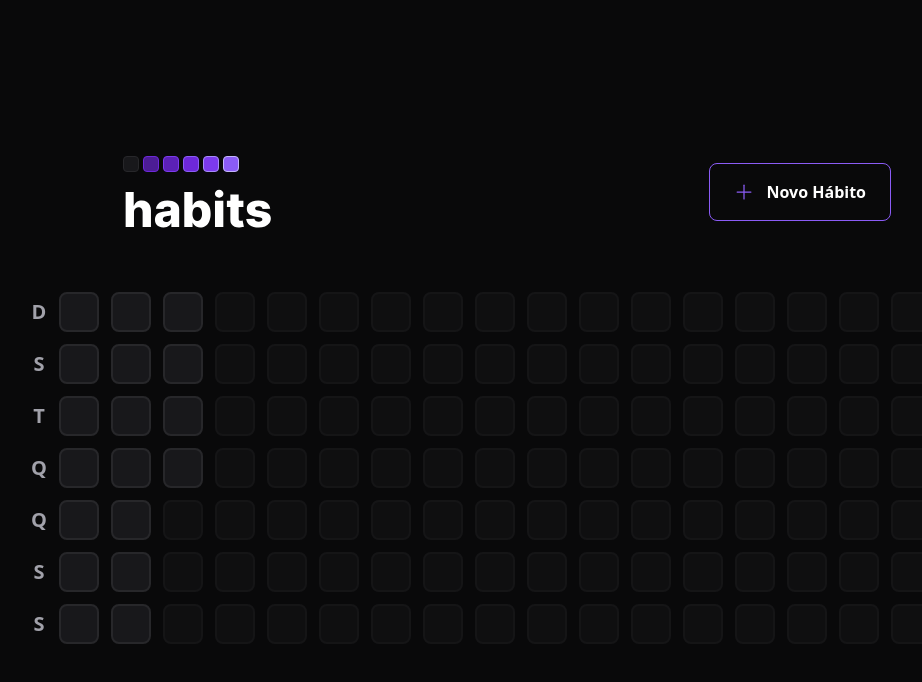
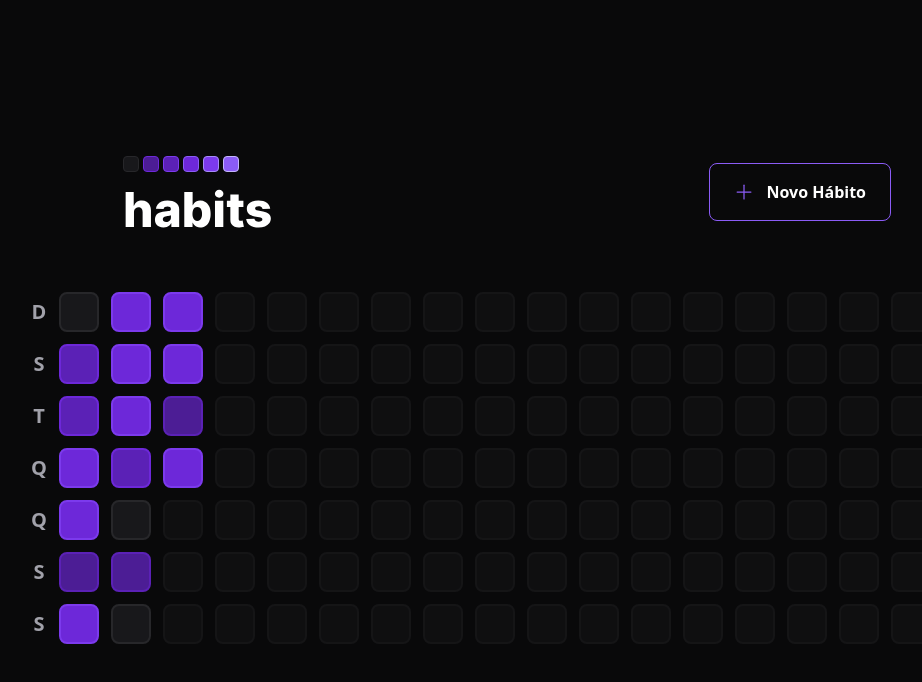
Before and after one commit to kelvinteixeira/NLW-setup-web, a React (Vite) app: page / in a window 1280 px wide. Shown: the top 682 px of the page, without its empty margins (133-1055 px from the left). Built offline with nearby package versions, Linux system fonts and the light colour scheme.

Commit message:
feat(ProgressBar): Adicionado logica de estilização mediante progresso

```diff
--- a/package.json
+++ b/package.json
@@ -12,6 +12,7 @@
     "@radix-ui/react-dialog": "^1.0.2",
     "@radix-ui/react-popover": "^1.0.3",
     "autoprefixer": "^10.4.13",
+    "clsx": "^1.2.1",
     "dayjs": "^1.11.7",
     "phosphor-react": "^1.4.1",
     "postcss": "^8.4.21",
--- a/src/component/HabitDay.tsx
+++ b/src/component/HabitDay.tsx
@@ -1,17 +1,34 @@
 import * as Popover from '@radix-ui/react-popover';
+import clsx from 'clsx';
 import { ProgressBar } from './ProgressBar';
 
-export function HabitDay() {
+type HabitDayProps = {
+  completed: number;
+  amount: number;
+}
+
+export function HabitDay(props: HabitDayProps) {
+
+  const completedPercentage = Math.round((props.completed / props.amount) * 100)
+
   return (
     <Popover.Root>
-      <Popover.Trigger className="w-10 h-10 bg-zinc-900 border-2 border-zinc-800 rounded-lg" />
+      <Popover.Trigger className={clsx("w-10 h-10 border-2 rounded-lg", {
+        "bg-zinc-900 border-zinc-800" : completedPercentage === 0,
+        "bg-violet-900 border-violet-800" : completedPercentage > 0 && completedPercentage < 20,
+        "bg-violet-800 border-violet-700" : completedPercentage >= 20 && completedPercentage < 40,
+        "bg-violet-700 border-violet-600" : completedPercentage >= 40 && completedPercentage < 60,
+        "bg-violet-600 border-violet-500" : completedPercentage >= 60 && completedPercentage < 80,
+        "bg-violet-500 border-violet-400" : completedPercentage >= 80,
+      })}
+      />
 
       <Popover.Portal>
         <Popover.Content className='min-w-[320px] p-6 rounded-2xl bg-zinc-900 flex flex-col'>
           <span className="font-semibold text-zinc-400" >Dia da semana</span>
           <span className='mt-1 font=extrabold leading-tight text-3xl'> Data</span>
 
-          <ProgressBar progress={40} />
+          <ProgressBar progress={completedPercentage} />
 
           <Popover.Arrow width={16} height={8} className='fill-zinc-900' />
         </Popover.Content>
--- a/src/component/SummaryTable.tsx
+++ b/src/component/SummaryTable.tsx
@@ -23,7 +23,13 @@
 
       <div className="grid grid-rows-7 grid-flow-col gap-3">
         {summaryDates.map(date => {
-          return <HabitDay key={date.toString()} />
+          return (
+            <HabitDay
+              key={date.toString()}
+              amount={10}
+              completed={Math.round(Math.random() * 5)}
+            />
+          )
         })}
 
         {amountOfDaysToFill > 0 && Array.from({ length: amountOfDaysToFill }).map((_, i) => {
```
Also changed, not shown: 1 other file (tests, documents, lock files or other folders).
